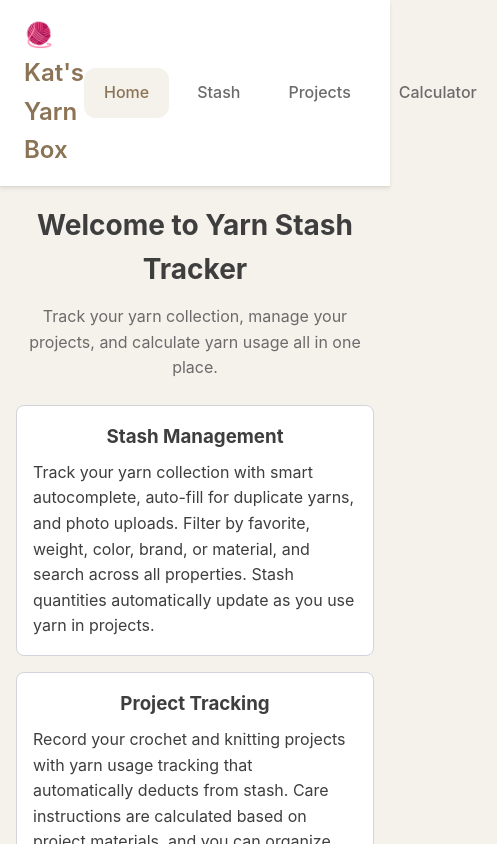
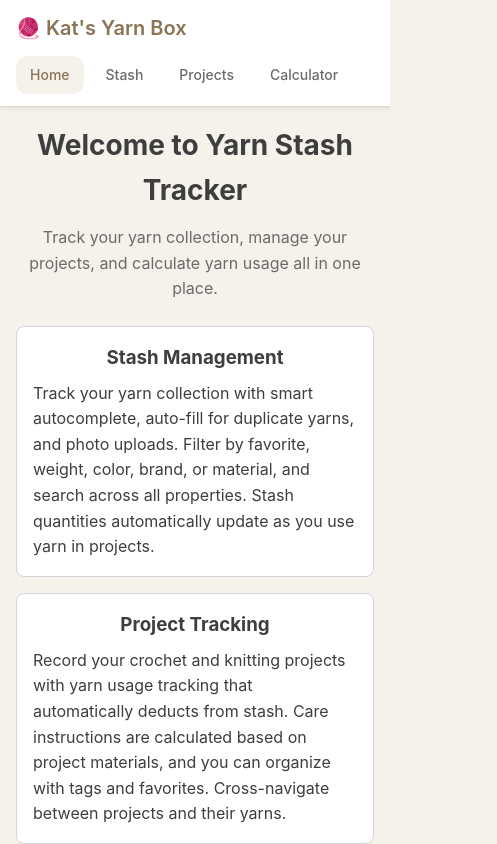
Before and after one commit to kathleenrluo/yarnstash, a React app in the folder frontend/: page / in a window 390 px wide. Shown: the top 844 px of the page, 497 px wide, since content can reach past the window. Built offline with nearby package versions, Linux system fonts and the light colour scheme; the HTML template or start-up script is replaced by a standard one.

Commit message:
Fix mobile navbar overflow - Calculator button now fits properly on mobile

```diff
--- a/frontend/src/App.css
+++ b/frontend/src/App.css
@@ -238,3 +238,34 @@
     max-width: 100% !important;
   }
 }
+
+/* Responsive styles for Navbar */
+@media (max-width: 768px) {
+  .navbar-responsive {
+    padding: 0.75rem 1rem !important;
+  }
+
+  .navbar-container-responsive {
+    flex-direction: column !important;
+    gap: 0.75rem !important;
+    align-items: flex-start !important;
+  }
+
+  .navbar-title-responsive {
+    font-size: 1.25rem !important;
+    margin-bottom: 0 !important;
+  }
+
+  .navbar-list-responsive {
+    width: 100% !important;
+    flex-wrap: wrap !important;
+    gap: 0.5rem !important;
+    justify-content: flex-start !important;
+  }
+
+  .navbar-link-responsive {
+    padding: 0.5rem 0.875rem !important;
+    font-size: 0.875rem !important;
+    white-space: nowrap !important;
+  }
+}
--- a/frontend/src/components/common/Navbar.jsx
+++ b/frontend/src/components/common/Navbar.jsx
@@ -17,10 +17,10 @@ const Navbar = () => {
   ];
 
   return (
-    <nav style={styles.nav}>
-      <div style={styles.container}>
-        <h1 style={styles.title}>🧶 Kat's Yarn Box</h1>
-        <ul style={styles.navList}>
+    <nav style={styles.nav} className="navbar-responsive">
+      <div style={styles.container} className="navbar-container-responsive">
+        <h1 style={styles.title} className="navbar-title-responsive">🧶 Kat's Yarn Box</h1>
+        <ul style={styles.navList} className="navbar-list-responsive">
           {navItems.map((item) => (
             <li key={item.path}>
               <Link
@@ -29,6 +29,7 @@ const Navbar = () => {
                   ...styles.navLink,
                   ...(location.pathname === item.path ? styles.activeLink : {}),
                 }}
+                className="navbar-link-responsive"
               >
                 {item.label}
               </Link>
```
